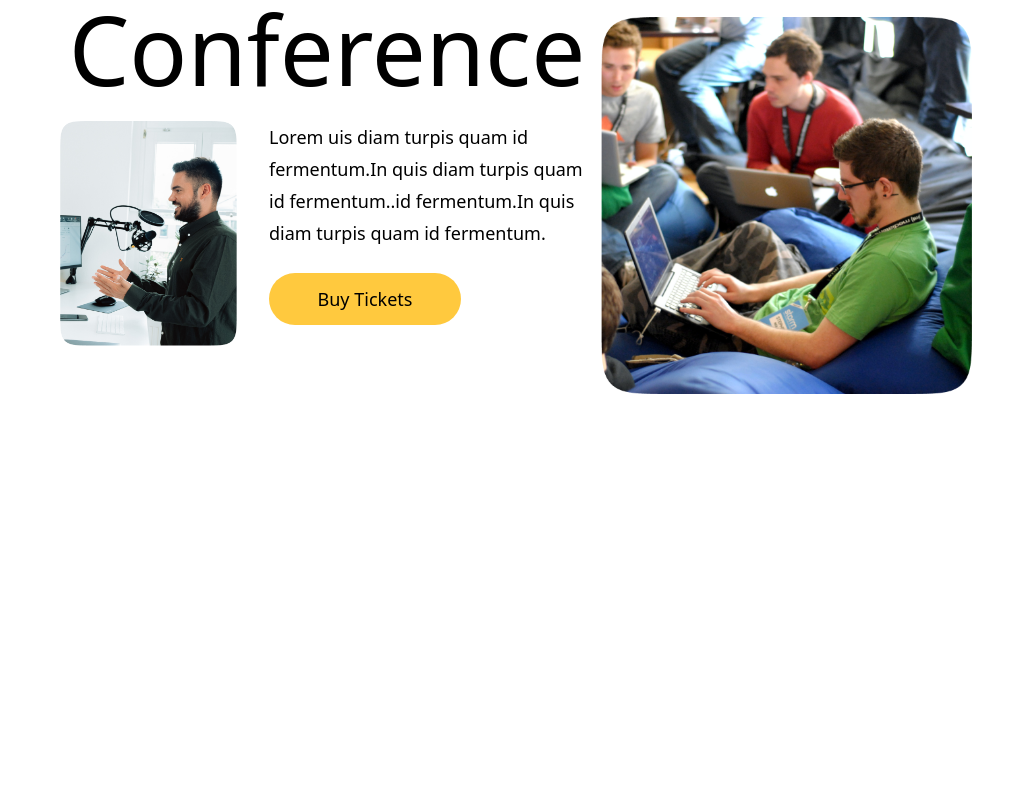
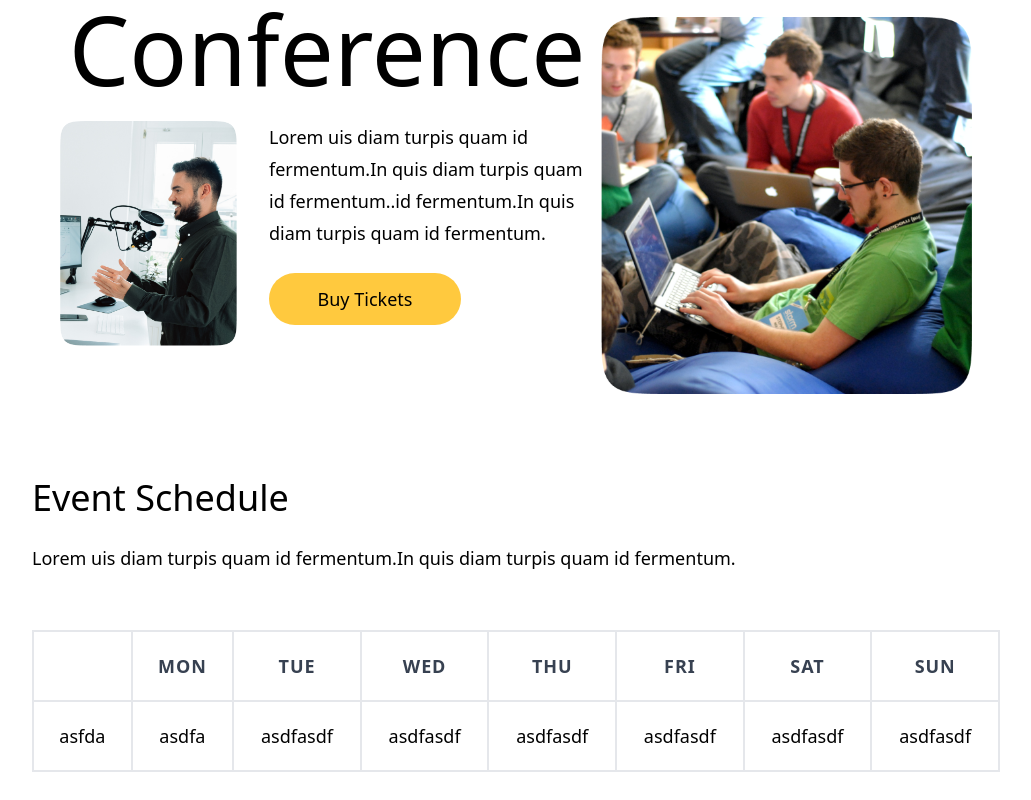
Before and after one commit to hasanrana21/Lemon-Hive, a Next.js app: page / in a window 1280 px wide. Shown: the part 227-1027 px from the top of the page, without its empty margins (124-1155 px from the left). Before the commit the page ends 800 px from the top, so only its background shows below. Built offline with nearby package versions, Linux system fonts and the light colour scheme; no server answers.

Commit message:
schedule section initial design and fetch data from api completed

```diff
--- /dev/null
+++ b/components/home/Schedule.js
@@ -0,0 +1,73 @@
+import React, { useEffect, useState } from "react";
+import styles from "../../styles/Home.module.css";
+import axios from "axios";
+
+const Schedule = () => {
+  const [conferences, setConferences] = useState([]);
+  const conferencesQuery = `
+    query{
+        conferences{
+          id,
+          name,
+          startDate,
+          schedules{
+            day,
+            intervals{
+              begin,
+              end
+            }
+          }
+        },
+      }
+    `;
+  const fetchConferences = () => {
+    axios
+      .post("https://api.react-finland.fi/graphql/", {
+        query: conferencesQuery,
+      })
+      .then((res) => {
+        setConferences(res.data.data.conferences);
+      });
+  };
+  useEffect(() => {
+    fetchConferences();
+  }, []);
+  console.log("conferences", conferences);
+  return (
+    <div className="p-7">
+      <h3 className="text-4xl font-medium mb-6">Event Schedule</h3>
+      <p className="text-lg leading-8">
+        Lorem uis diam turpis quam id fermentum.In quis diam turpis quam id
+        fermentum.
+      </p>
+      <table className="min-w-full mt-14">
+        <thead>
+          <tr>
+            <th className={styles.th}></th>
+            <th className={styles.th}>Mon</th>
+            <th className={styles.th}>Tue</th>
+            <th className={styles.th}>Wed</th>
+            <th className={styles.th}>Thu</th>
+            <th className={styles.th}>Fri</th>
+            <th className={styles.th}>Sat</th>
+            <th className={styles.th}>Sun</th>
+          </tr>
+        </thead>
+        <tbody>
+          <tr>
+            <td className={styles.td}>asfda</td>
+            <td className={styles.td}>asdfa</td>
+            <td className={styles.td}>asdfasdf</td>
+            <td className={styles.td}>asdfasdf</td>
+            <td className={styles.td}>asdfasdf</td>
+            <td className={styles.td}>asdfasdf</td>
+            <td className={styles.td}>asdfasdf</td>
+            <td className={styles.td}>asdfasdf</td>
+          </tr>
+        </tbody>
+      </table>
+    </div>
+  );
+};
+
+export default Schedule;
--- a/package.json
+++ b/package.json
@@ -10,6 +10,7 @@
   },
   "dependencies": {
     "@mdi/font": "^7.0.96",
+    "axios": "^1.1.3",
     "next": "12.3.1",
     "react": "18.2.0",
     "react-dom": "18.2.0"
--- a/pages/index.js
+++ b/pages/index.js
@@ -2,6 +2,7 @@ import Head from "next/head";
 import styles from "../styles/Home.module.css";
 import MainLayout from "../components/layouts/MainLayout";
 import Banner from "../components/home/Banner";
+import Schedule from "../components/home/Schedule";
 
 export default function Home() {
   return (
@@ -13,7 +14,8 @@ export default function Home() {
       </Head>
 
       <MainLayout className={styles.main}>
-        <Banner></Banner>
+        <Banner />
+        <Schedule />
       </MainLayout>
     </div>
   );
--- a/styles/Home.module.css
+++ b/styles/Home.module.css
@@ -6,14 +6,22 @@
   margin: 4rem 0;
 } */
 
-.navbar{
+.navbar {
   @apply flex;
 }
-.navbar li{
+.navbar li {
   @apply w-36 px-4 py-2 text-lg cursor-pointer rounded hover:bg-primary-1 hover:text-white text-center;
 }
 
-
+.tableContainer {
+  @apply w-full;
+}
+.th {
+  @apply p-5 text-center text-lg border-2 font-semibold text-gray-700 uppercase tracking-wider;
+}
+.td {
+  @apply p-5 border-2 bg-white text-lg text-center;
+}
 
 @media (max-width: 600px) {
 }
```
Also changed, not shown: 2 other files (tests, documents, lock files or other folders).
